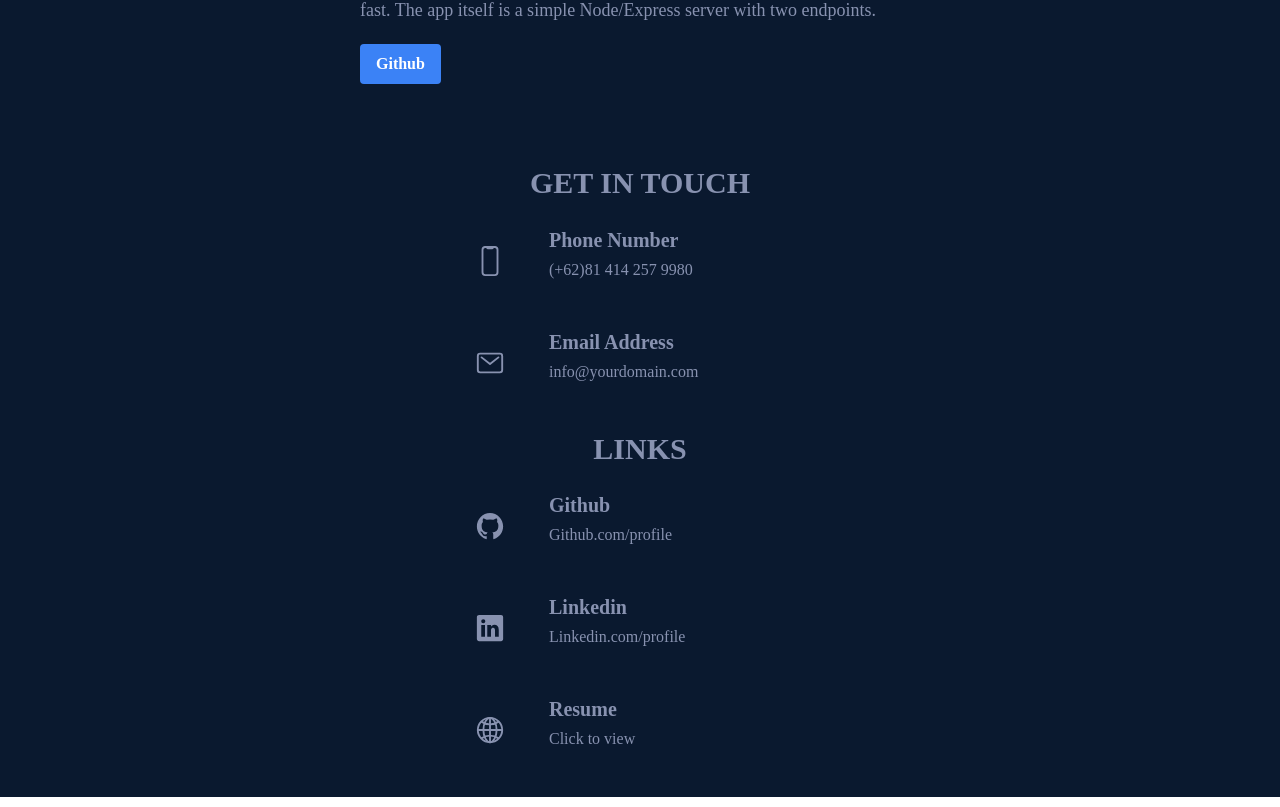
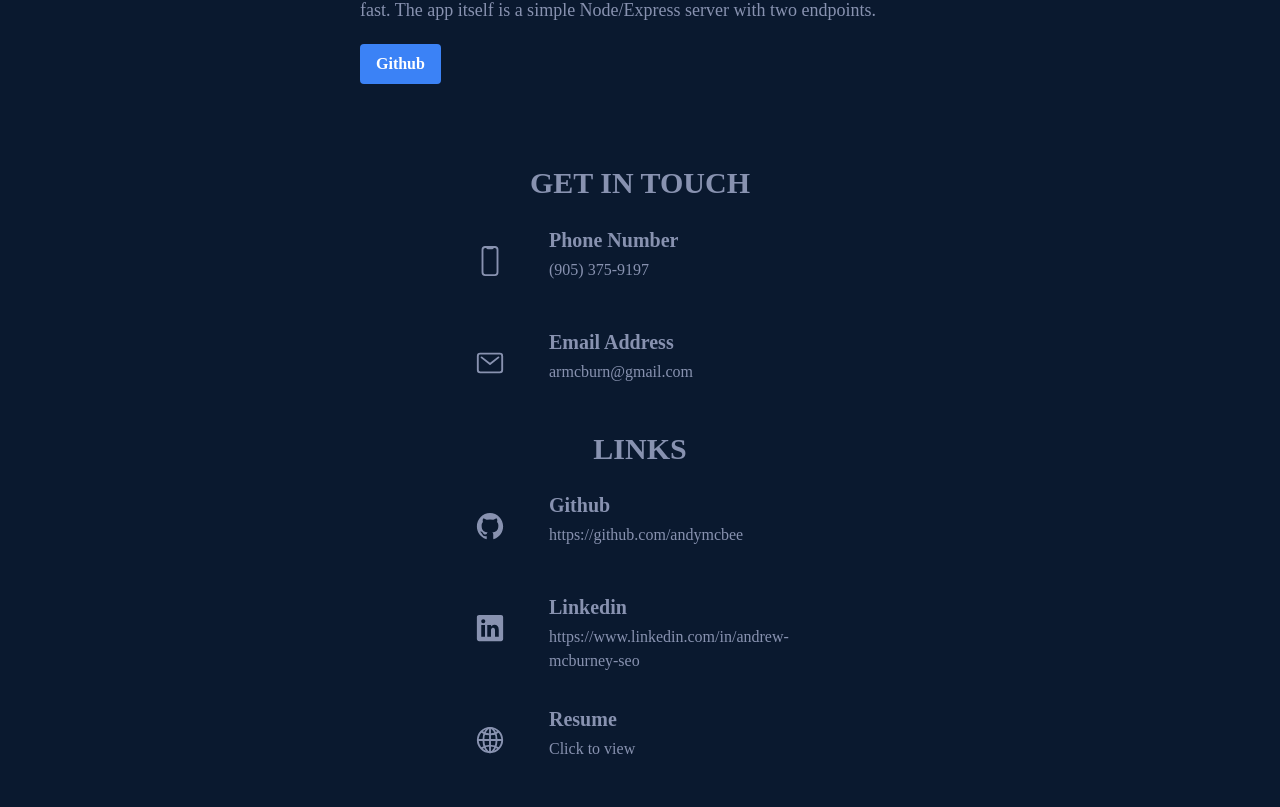
Before and after one commit to andymcbee/portfolio, a React (Create React App) app in the folder client/: page / in a window 1280 px wide. Shown: the part 5775-6582 px from the top of the page. Built offline with nearby package versions, Linux system fonts and the light colour scheme.

Commit message:
Add contact details

```diff
--- a/client/src/components/FooterContact.js
+++ b/client/src/components/FooterContact.js
@@ -54,7 +54,9 @@ export const FooterContact = () => {
             </div>
             <div className="w-full">
               <h4 className="font-bold text-dark text-xl mb-1">Phone Number</h4>
-              <p className="text-base text-body-color">(+62)81 414 257 9980</p>
+              <p className="text-base text-body-color">
+                <a href="tel:19053759197"> (905) 375-9197</a>
+              </p>
             </div>
           </div>
           <div className="flex mb-8 max-w-[370px] w-full">
@@ -89,7 +91,10 @@ export const FooterContact = () => {
               <h4 className="font-bold text-dark text-xl mb-1">
                 Email Address
               </h4>
-              <p className="text-base text-body-color">info@yourdomain.com</p>
+
+              <a href="mailto: armcburn@gmail.com">
+                <p className="text-base text-body-color">armcburn@gmail.com</p>
+              </a>
             </div>
           </div>
         </div>
@@ -134,7 +139,16 @@ export const FooterContact = () => {
             </div>
             <div className="w-full">
               <h4 className="font-bold text-dark text-xl mb-1">Github</h4>
-              <p className="text-base text-body-color">Github.com/profile</p>
+
+              <a
+                href="https://github.com/andymcbee"
+                target="_blank"
+                rel="noopener noreferrer"
+              >
+                <p className="text-base text-body-color">
+                  https://github.com/andymcbee
+                </p>
+              </a>
             </div>
           </div>
           <div className="flex mb-8 max-w-[370px] w-full">
@@ -169,7 +183,16 @@ export const FooterContact = () => {
             </div>
             <div className="w-full">
               <h4 className="font-bold text-dark text-xl mb-1">Linkedin</h4>
-              <p className="text-base text-body-color">Linkedin.com/profile</p>
+
+              <a
+                href="https://www.linkedin.com/in/andrew-mcburney-seo"
+                target="_blank"
+                rel="noopener noreferrer"
+              >
+                <p className="text-base text-body-color">
+                  https://www.linkedin.com/in/andrew-mcburney-seo
+                </p>
+              </a>
             </div>
           </div>
           <div className="flex mb-8 max-w-[370px] w-full">
```
